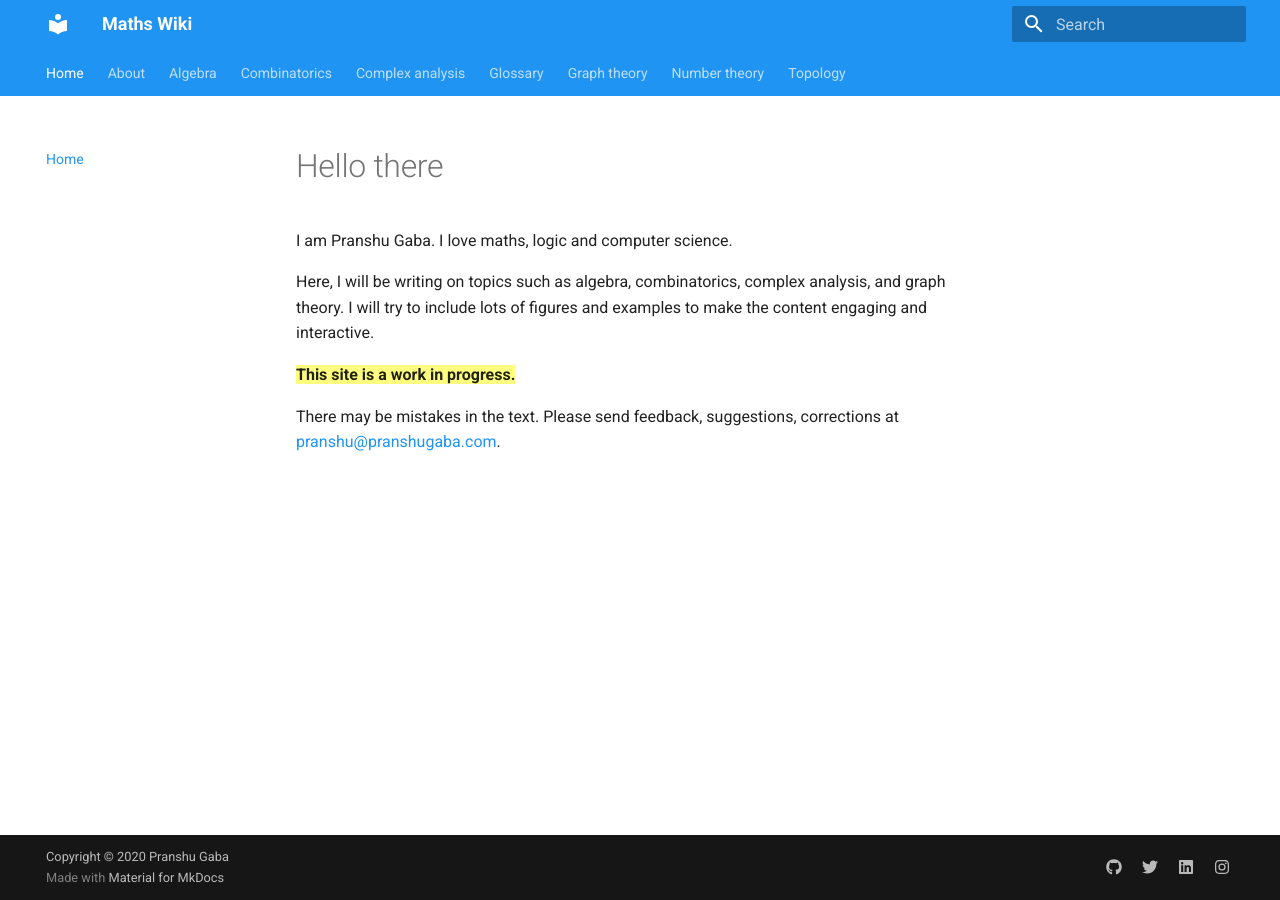
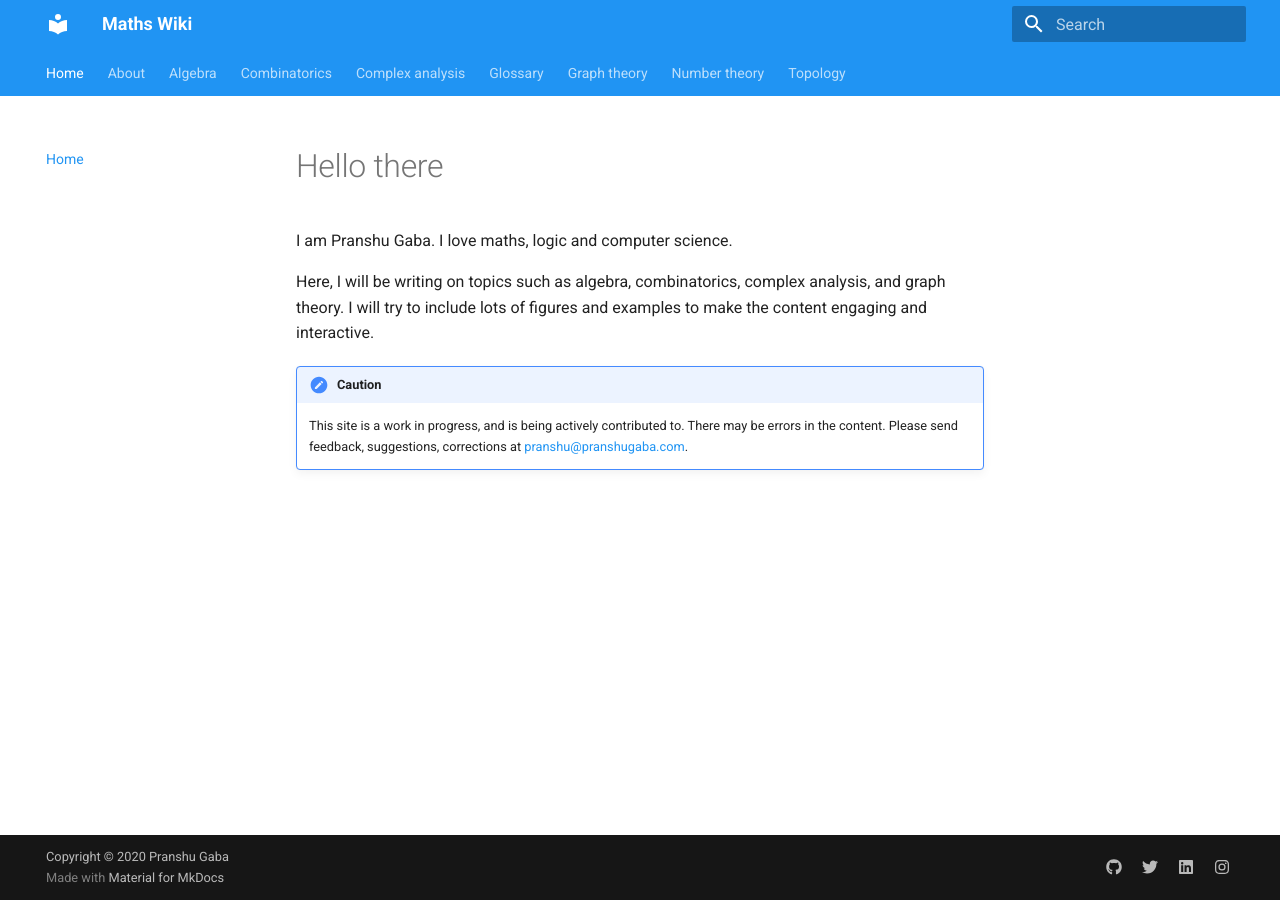
Before and after one commit to pranshugaba/maths-wiki, an MkDocs documentation site: the page built from docs/index.md, in a window 1280 px wide. Built offline with MkDocs 1.6.1 and Material for MkDocs 9.7.7, drawn with Linux system fonts in a browser that asks for light colours.

Commit message:
Improve home page

```diff
--- a/docs/index.md
+++ b/docs/index.md
@@ -8,6 +8,5 @@ I am Pranshu Gaba. I love maths, logic and computer science.
 
 Here, I will be writing on topics such as algebra, combinatorics, complex analysis, and graph theory. I will try to include lots of figures and examples to make the content engaging and interactive.
 
-==**This site is a work in progress.**==
-
-There may be mistakes in the text. Please send feedback, suggestions, corrections  at <pranshu@pranshugaba.com>.
+!!! caution
+    This site is a work in progress, and is being actively contributed to. There may be errors in the content. Please send feedback, suggestions, corrections  at <pranshu@pranshugaba.com>.
```
Also changed, not shown: 1 other file.
